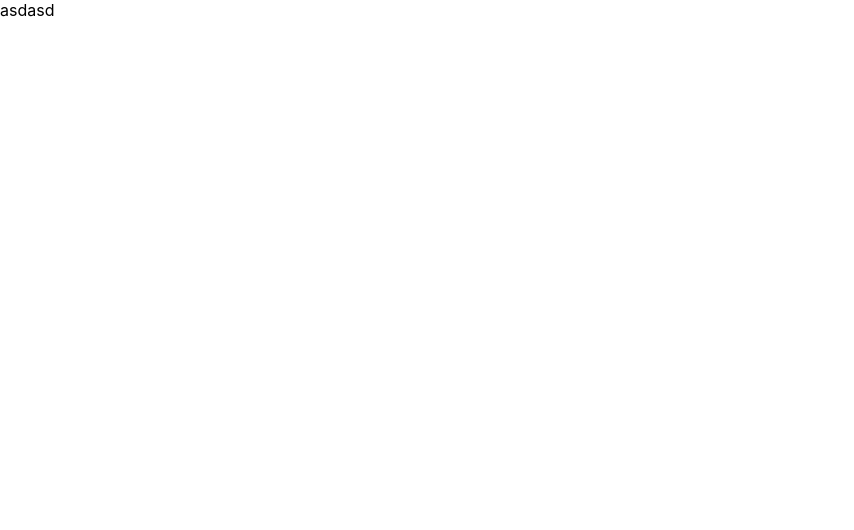
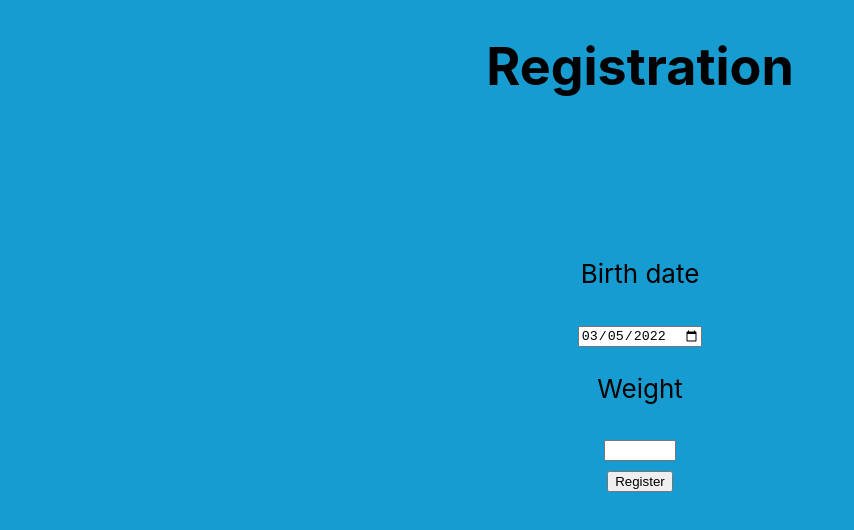
Before and after one commit to ASkiedra/avalanche-qa-lead-task-1, a React (Create React App) app: page / in a window 1280 px wide. Shown: the top 530 px of the page, without its empty margins (0-854 px from the left). Built offline with nearby package versions, Linux system fonts and the light colour scheme.

Commit message:
add registration view

```diff
--- a/src/App.tsx
+++ b/src/App.tsx
@@ -1,7 +1,78 @@
+import { useState } from 'react'
+
 const App = () => {
+  const [drankAmount, setDrankAmount] = useState(0)
+  const [addAmount, setAddAmount] = useState(0)
+  const [userData, setUserData] = useState({ birthDate: new Date(), weight: 0 })
+  const [registered, setRegistered] = useState(false)
+  const shouldFormat = drankAmount >= 1000;
+  const maxAmountDrank = 10000;
+  const unit = shouldFormat ? 'l' : 'ml'
+
+  // bierthdat weight phone number reg
+  // bierthdat weight sett
+
   return (
     <div className="App">
-      asdasd
+      <div style={{ fontSize: 26 }} className="centered">
+        <div id='main-view'>
+          <h1 style={{ marginBottom: '10rem' }}>{registered ? 'Hydration App Functional Prototype' : 'Registration'}</h1>
+
+          {registered ?
+            <>
+              <input type='number' min="0" style={{ padding: '1rem' }} value={addAmount || ''} onChange={({ target }) => setAddAmount(+target.value)} />
+
+              <button style={{ marginBottom: '4rem', padding: '1rem' }} onClick={() => {
+                if (addAmount <= 0)
+                  alert('Please enter a value that is above 0.')
+                else if (drankAmount + addAmount > maxAmountDrank)
+                  alert("Please don't drink more than " + maxAmountDrank / 1000 + 'l of liquid')
+                else
+                  setDrankAmount(drankAmount + addAmount)
+
+                setAddAmount(0)
+              }}>Add</button>
+
+              <p style={{ border: '3px solid cyan', padding: '0.5rem 0', width: '25rem', margin: '0 auto' }}>
+                {shouldFormat ? (drankAmount / 1000).toFixed(1) : drankAmount} {unit}
+              </p>
+            </>
+            :
+            <>
+              <p>Birth date</p>
+
+              <input type='date' value={userData.birthDate.toLocaleDateString("lt-LT")} onChange={({ target }) => {
+                if (new Date(target.value) > new Date()) {
+                  return alert('Birth date cannot be in the future')
+                }
+                setUserData({ ...userData, birthDate: new Date(target.value) })
+              }} />
+
+              <p>Weight</p>
+
+              <input type='number' max={9999} min='0' value={userData.weight || ''} onChange={({ target }) => {
+                if (+target.value > 9999) {
+                  return alert('Weight cannot exceed 9999')
+                }
+
+                setUserData({ ...userData, weight: +target.value })
+              }} />
+
+              <div>
+                <button onClick={() => {
+                  if (!userData.weight || !userData.birthDate) {
+                    return alert('Please enter all fields.')
+                  }
+                  setRegistered(true)
+                }}>Register</button>
+              </div>
+            </>
+
+          }
+
+        </div>
+
+      </div>
     </div>
   );
 }
--- a/src/index.css
+++ b/src/index.css
@@ -5,4 +5,10 @@ body {
     sans-serif;
   -webkit-font-smoothing: antialiased;
   -moz-osx-font-smoothing: grayscale;
+  background-color: rgb(22, 156, 209)
+  ;
 }
+
+.centered {
+  text-align: center;
+}
```
